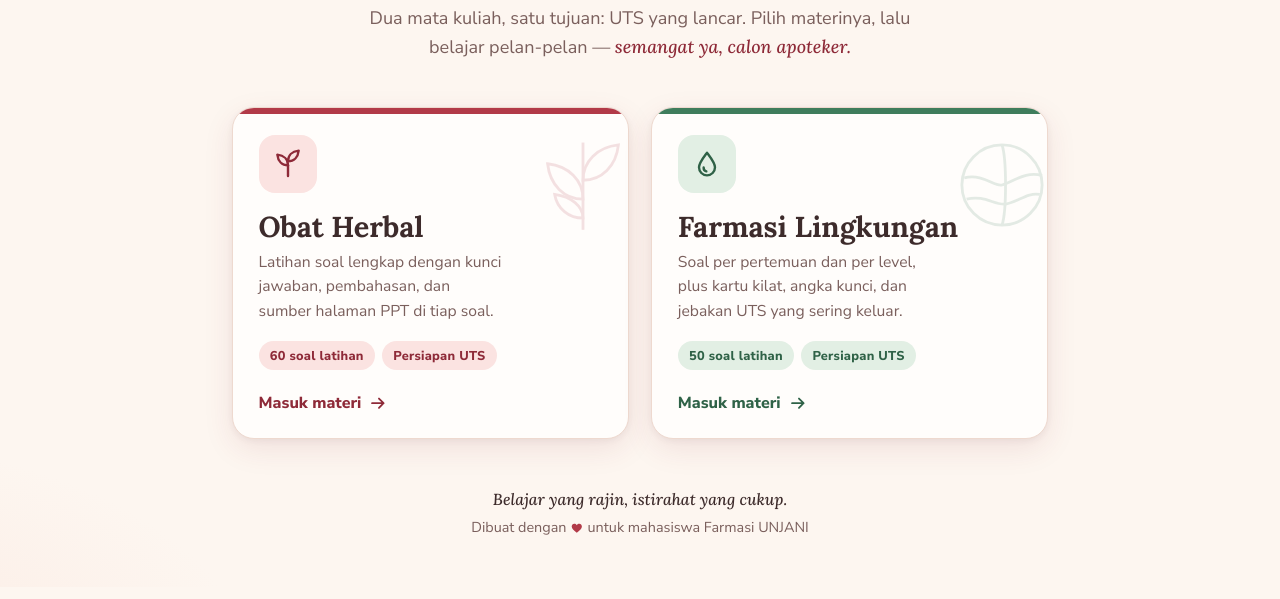
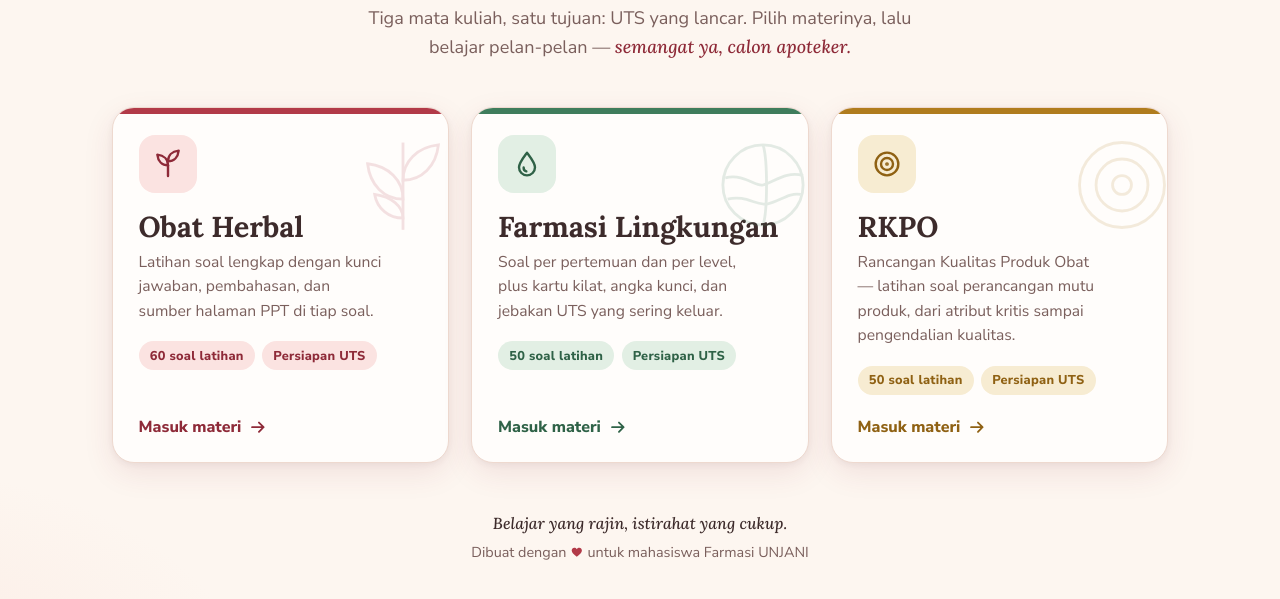
Before and after one commit to farisathaa-del/ruang-belajar-obat-herbal, a plain HTML site: page index.html in a window 1280 px wide. Shown: the part 213-812 px from the top of the page. Drawn offline with Linux system fonts and the light colour scheme.

Commit message:
Hub: tambah kartu RKPO (3 mata kuliah)

```diff
--- a/index.html
+++ b/index.html
@@ -26,6 +26,9 @@
         --sage: #3f7d5c;
         --sage-deep: #2f6247;
         --sage-tint: #e2efe4;
+        --amber: #b07c1e;
+        --amber-deep: #8f6113;
+        --amber-tint: #f7ecd2;
         --gold: #c98a2d;
         --shadow: 0 10px 30px rgba(142, 42, 56, 0.10), 0 2px 6px rgba(61, 43, 43, 0.06);
         --shadow-hover: 0 18px 40px rgba(142, 42, 56, 0.16), 0 4px 10px rgba(61, 43, 43, 0.08);
@@ -45,6 +48,9 @@
           --sage: #8fcea6;
           --sage-deep: #a9dcbc;
           --sage-tint: #22362a;
+          --amber: #e3b566;
+          --amber-deep: #f0cd8f;
+          --amber-tint: #3a2f1c;
           --gold: #e0aa4e;
           --shadow: 0 10px 30px rgba(0, 0, 0, 0.35), 0 2px 6px rgba(0, 0, 0, 0.3);
           --shadow-hover: 0 18px 40px rgba(0, 0, 0, 0.45), 0 4px 10px rgba(0, 0, 0, 0.35);
@@ -116,6 +122,10 @@
       @media (min-width: 640px) {
         .choices { grid-template-columns: 1fr 1fr; gap: 1.4rem; }
       }
+      @media (min-width: 1024px) {
+        .wrap { max-width: 1120px; }
+        .choices { grid-template-columns: repeat(3, 1fr); }
+      }
 
       .card {
         position: relative;
@@ -149,6 +159,7 @@
 
       .card--herbal { --accent: var(--rose); --tint: var(--rose-tint); --deep: var(--rose-deep); }
       .card--lingkungan { --accent: var(--sage); --tint: var(--sage-tint); --deep: var(--sage-deep); }
+      .card--rkpo { --accent: var(--amber); --tint: var(--amber-tint); --deep: var(--amber-deep); }
 
       .card-art {
         position: absolute;
@@ -249,7 +260,7 @@
         </p>
         <h1>Mau belajar<br />yang mana hari ini?</h1>
         <p class="lede">
-          Dua mata kuliah, satu tujuan: UTS yang lancar.
+          Tiga mata kuliah, satu tujuan: UTS yang lancar.
           Pilih materinya, lalu belajar pelan-pelan — <em>semangat ya, calon apoteker.</em>
         </p>
       </header>
@@ -305,6 +316,31 @@
             <svg class="arrow" viewBox="0 0 24 24" fill="none" stroke="currentColor" stroke-width="2.4" stroke-linecap="round" stroke-linejoin="round" aria-hidden="true"><path d="M4 12h15M13 6l6 6-6 6" /></svg>
           </span>
         </a>
+
+        <a class="card card--rkpo" href="rkpo/">
+          <svg class="card-art" viewBox="0 0 100 100" fill="none" stroke="currentColor" stroke-width="2.4" aria-hidden="true">
+            <circle cx="50" cy="50" r="36" />
+            <circle cx="50" cy="50" r="22" />
+            <circle cx="50" cy="50" r="8" />
+          </svg>
+          <span class="icon-badge">
+            <svg viewBox="0 0 24 24" fill="none" stroke="currentColor" stroke-width="1.8" stroke-linecap="round" stroke-linejoin="round" aria-hidden="true">
+              <circle cx="12" cy="12" r="8.5" />
+              <circle cx="12" cy="12" r="4.5" />
+              <circle cx="12" cy="12" r="0.5" fill="currentColor" />
+            </svg>
+          </span>
+          <h2>RKPO</h2>
+          <p>Rancangan Kualitas Produk Obat — latihan soal perancangan mutu produk, dari atribut kritis sampai pengendalian kualitas.</p>
+          <span class="chips">
+            <span class="chip">50 soal latihan</span>
+            <span class="chip">Persiapan UTS</span>
+          </span>
+          <span class="enter">
+            Masuk materi
+            <svg class="arrow" viewBox="0 0 24 24" fill="none" stroke="currentColor" stroke-width="2.4" stroke-linecap="round" stroke-linejoin="round" aria-hidden="true"><path d="M4 12h15M13 6l6 6-6 6" /></svg>
+          </span>
+        </a>
       </main>
 
       <footer>
```
